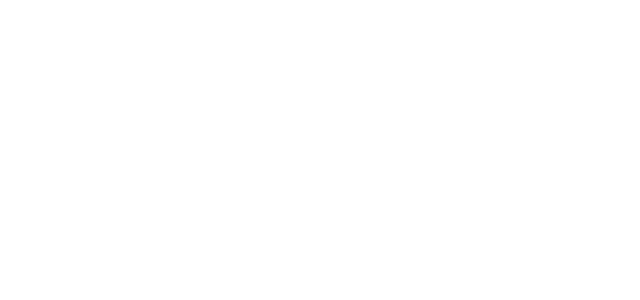
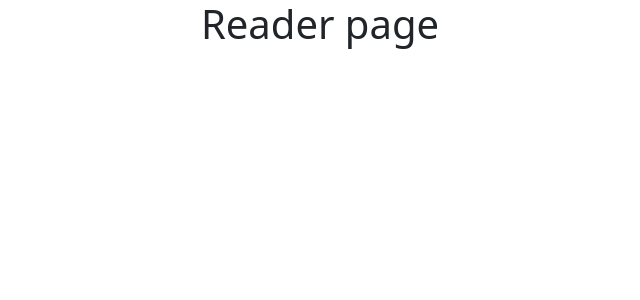
Before and after one commit to N0M4D-D3V/blazebooks-mobile, an Angular app: page /reader in a window 1280 px wide. Before the commit this address led to /. Shown: the top 300 px of the page, without its empty margins (320-960 px from the left). Built offline with nearby package versions, Linux system fonts and the light colour scheme.

Commit message:
<> reader page <>

```diff
--- a/src/app/app-routing.module.ts
+++ b/src/app/app-routing.module.ts
@@ -22,6 +22,11 @@
     loadChildren: () =>
       import('./pages/detail/detail.module').then((m) => m.DetailPageModule),
   },
+  {
+    path: 'reader',
+    loadChildren: () =>
+      import('./pages/reader/reader.module').then((m) => m.ReaderPageModule),
+  },
 ];
 
 @NgModule({
--- /dev/null
+++ b/src/app/pages/reader/reader.page.ts
@@ -0,0 +1,8 @@
+import { Component } from '@angular/core';
+
+@Component({
+  selector: 'app-reader',
+  template: `<h1 class="text-center">Reader page</h1>`,
+  styleUrls: [],
+})
+export class ReaderPage {}
```
Also changed, not shown: src/app/pages/reader/reader-routing.module.ts (added, +16 -0 lines), src/app/pages/reader/reader.module.ts (added, +11 -0 lines).
